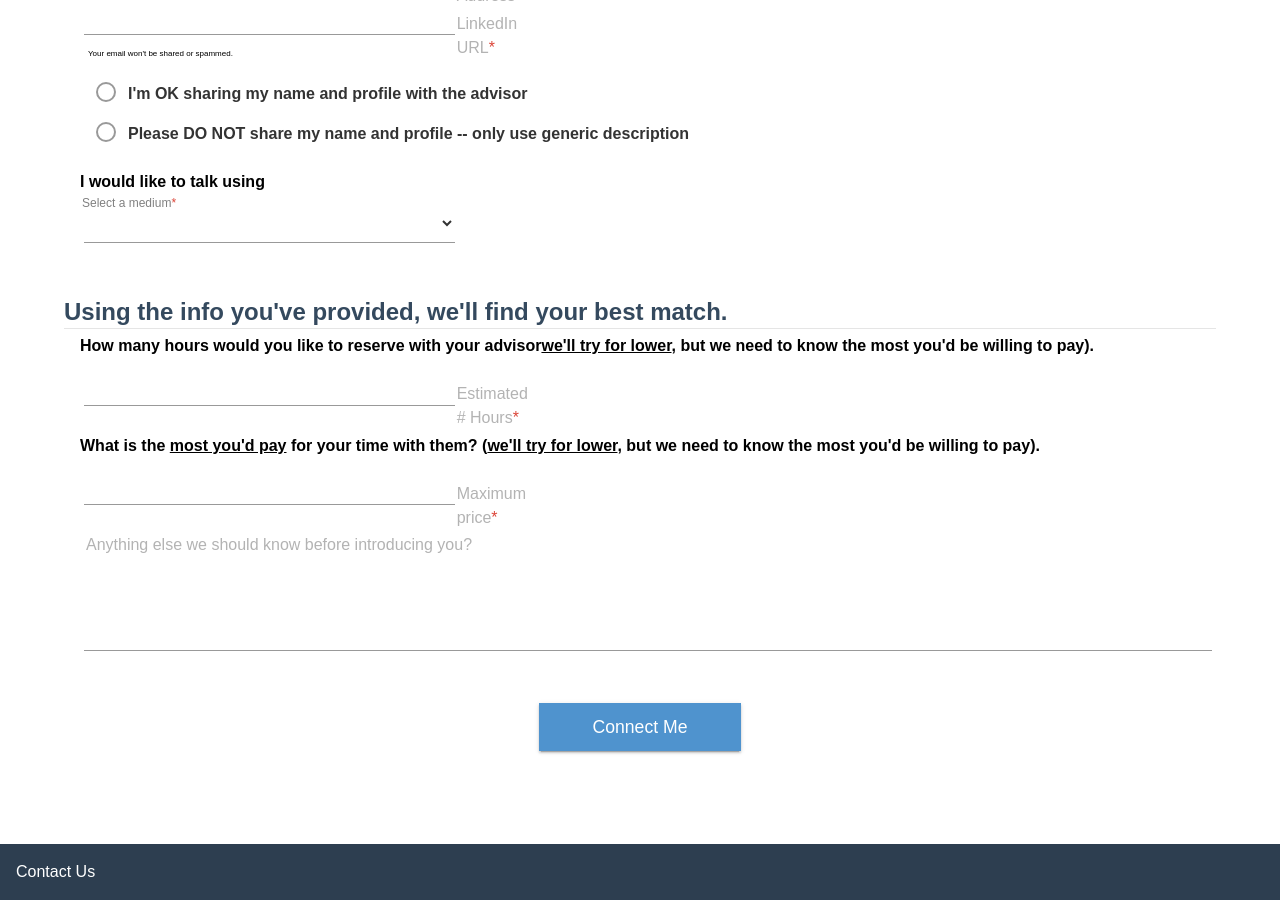
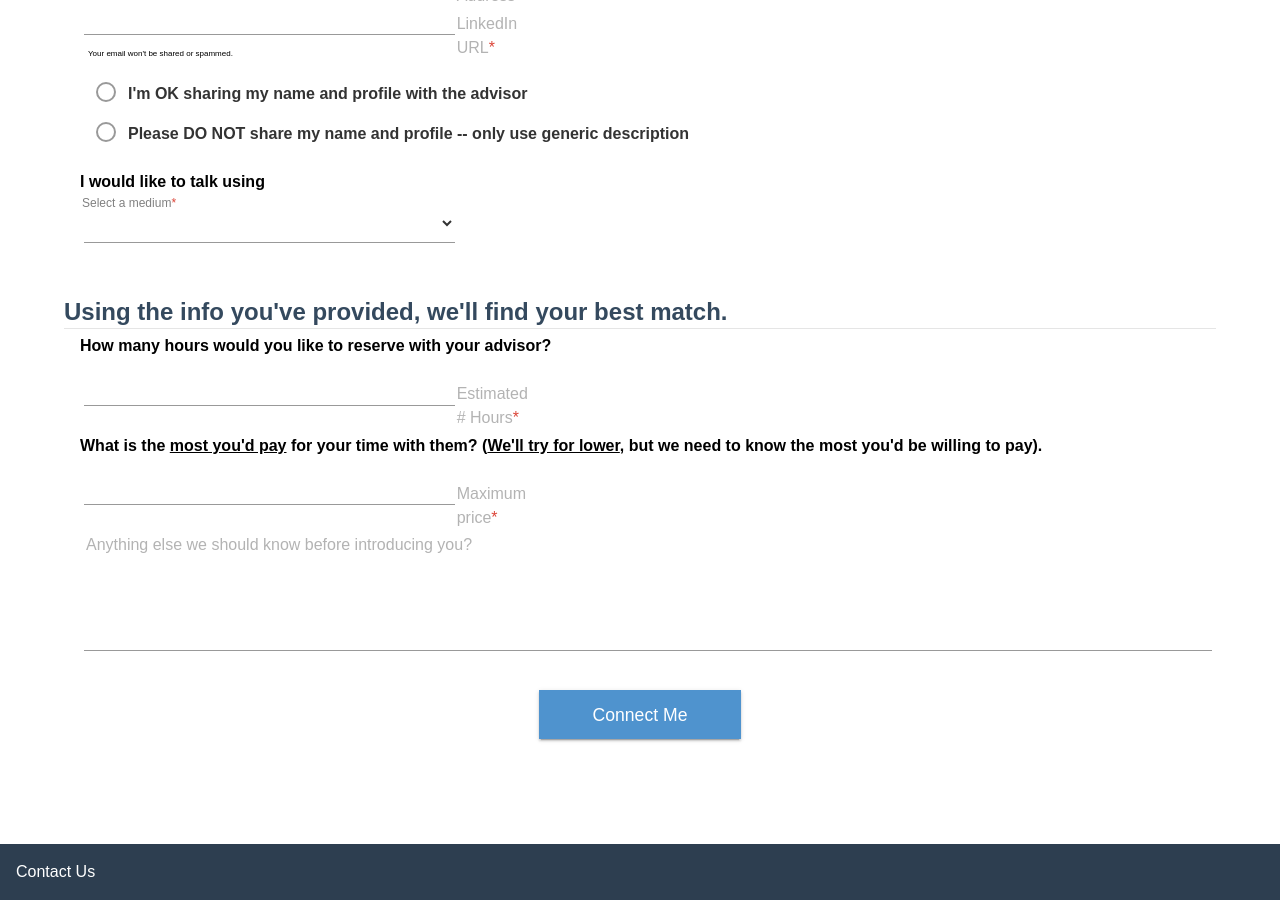
Before and after one commit to monaqvi/monaqvi.github.io, a Jekyll site: the page projects/ten-consumer-price-check/request/index.html, which Jekyll copies as it is, in a window 1280 px wide and 900 px high, scrolled down 1869 px. Built offline with Jekyll 4.4.1, drawn with Linux system fonts in a browser that asks for light colours; nearby versions of some CDN libraries.

Commit message:
Fix small nits on form

```diff
--- a/projects/ten-consumer-price-check/request/index.html
+++ b/projects/ten-consumer-price-check/request/index.html
@@ -425,7 +425,7 @@
 
           <div class="indented">
             <fieldset class="form-group">
-              <textarea rows="4"></textarea>
+              <textarea rows="4" required></textarea>
               <label class="control-label" for="textarea">Anything else we should know about your ideal advisor?</label><i class="bar"></i>
             </fieldset>
           </div>
@@ -503,7 +503,7 @@
             <h2 class="no-margin">Using the info you've provided, we'll find your best match.</h2>
           </legend>
 
-          <h4 class="no-margin indented">How many hours would you like to reserve with your advisor<span class="underline">we'll try for lower</span>, but we need to know the most you'd be willing to pay).</h4>
+          <h4 class="no-margin indented">How many hours would you like to reserve with your advisor?</h4>
 
           <div class="indented">
             <div class="pure-u-1">
@@ -516,7 +516,7 @@
 
           <br>
 
-          <h4 class="no-margin indented">What is the <span class="underline">most you'd pay</span> for your time with them? (<span class="underline">we'll try for lower</span>, but we need to know the most you'd be willing to pay).</h4>
+          <h4 class="no-margin indented">What is the <span class="underline">most you'd pay</span> for your time with them? (<span class="underline">We'll try for lower</span>, but we need to know the most you'd be willing to pay).</h4>
 
           <div class="indented">
             <div class="pure-u-1">
@@ -536,7 +536,8 @@
         </section>
 
         <div class="pure-u-1 is-center">
-          <button class="button sm-fill" type="button"><span>Connect Me</span></button>
+          <!-- <button class="button sm-fill" type="button"><span>Connect Me</span></button> -->
+          <a class="button sm-fill" href="../thankyou/"><span>Connect Me</span></a>
         </div>
       </form>
     </div>
```
